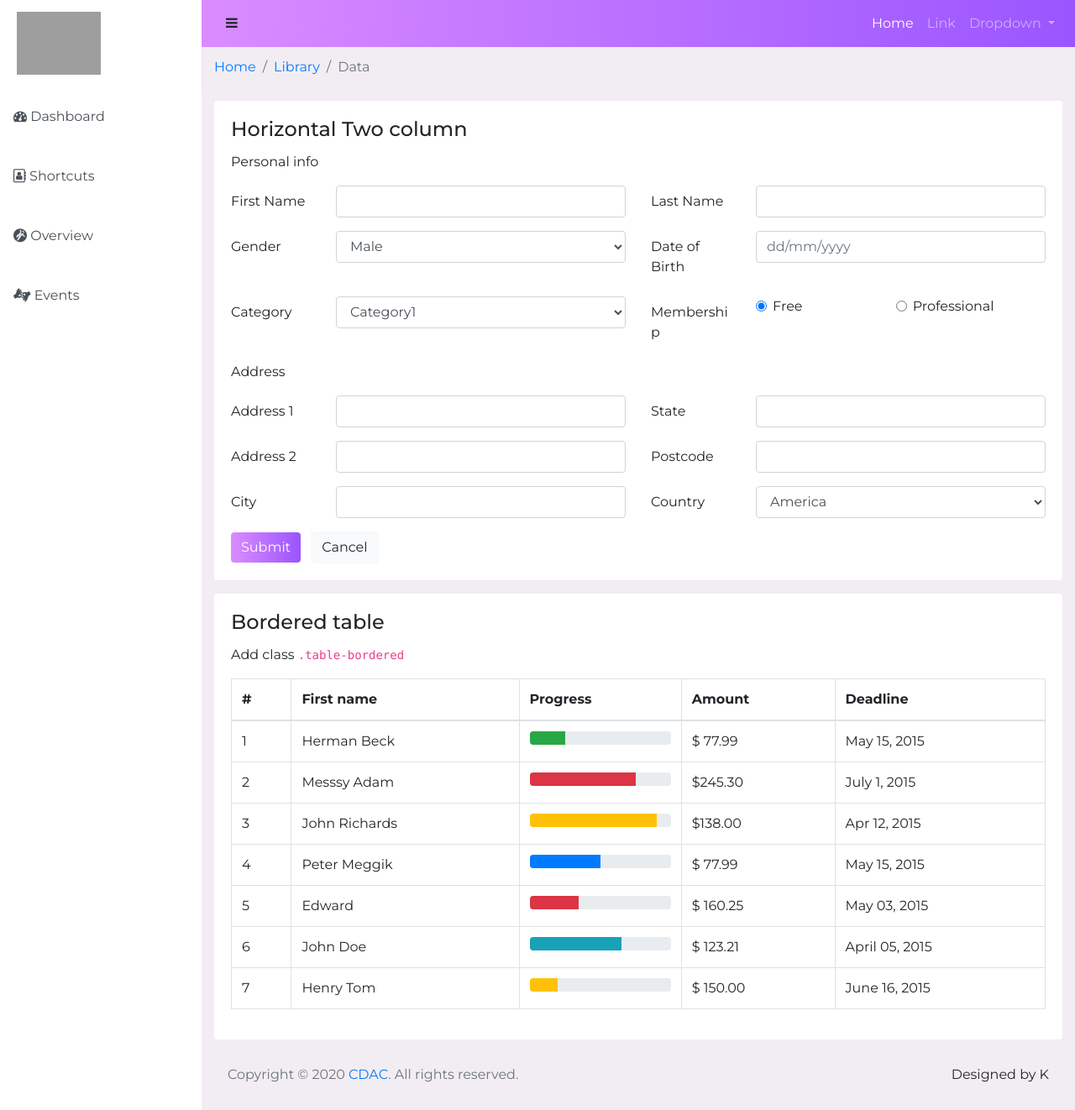
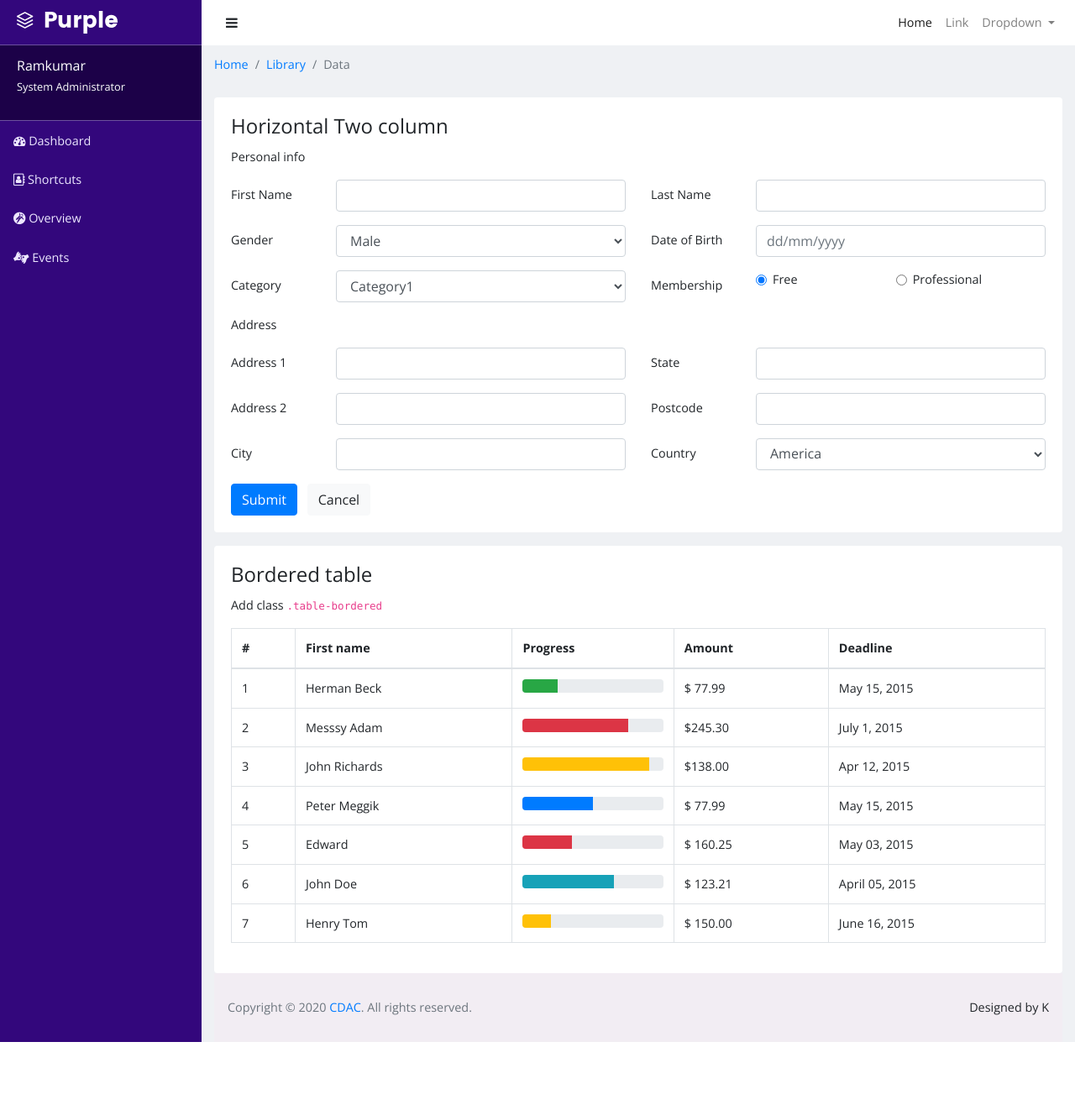
Before and after one commit to gokuls/covidassetmgt, a Django app: template covidasset/assetmgt/templates/assetmgt/fomndtable.html in a window 1280 px wide. Shown: the whole page at 84% size. After the commit the page ends 1241 px from the top, so only its background shows below. Run offline with Django 3.2, Linux system fonts and the light colour scheme; the template is opened without the code that fills it, so the values that code supplies are empty; grey boxes are pictures that could not be loaded.

Commit message:
Updated Static Files

```diff
--- a/covidasset/assetmgt/static/assetmgt/css/simple-sidebar.css
+++ b/covidasset/assetmgt/static/assetmgt/css/simple-sidebar.css
@@ -4,7 +4,8 @@
  * Licensed under MIT (https://github.com/BlackrockDigital/startbootstrap-simple-sidebar/blob/master/LICENSE)
  */
 body {
-  overflow-x: hidden; font-family: 'Montserrat', sans-serif !important; background-color:#f2edf3;
+  overflow-x: hidden;  background-color:#eff1f4; font-family: 'Open Sans', sans-serif;     font-size: 0.9rem !important;
+
 
 }
 .bg-gradient-danger {
@@ -43,12 +44,12 @@ transition: opacity 0.3s ease; color:#fff;}
   -webkit-transition: margin .25s ease-out;
   -moz-transition: margin .25s ease-out;
   -o-transition: margin .25s ease-out;
-  transition: margin .25s ease-out; background-color:#fff;
+  transition: margin .25s ease-out; background-color:#33077c;
 }
 
 #sidebar-wrapper .sidebar-heading {
-  padding: 0.875rem 1.25rem;
-  font-size: 1.2rem;
+  padding: 0.8rem 1.25rem;
+  font-size: 1rem;
 }
 
 #sidebar-wrapper .list-group {
@@ -61,6 +62,8 @@ transition: opacity 0.3s ease; color:#fff;}
     padding: 30px 1rem;
 
 }
+.custom-bg {background-color:#1c0148;}
+.border-light {border-color:#6c509d !important;}
 
 #page-content-wrapper {
   min-width: 100vw;
@@ -75,6 +78,8 @@ transition: opacity 0.3s ease; color:#fff;}
     margin-left: 0;
   }
 
+
+
   #page-content-wrapper {
     min-width: 0;
     width: 100%;
@@ -85,6 +90,5 @@ transition: opacity 0.3s ease; color:#fff;}
   }
 }
 .breadcrumb {background-color:transparent !important; padding-left:0 !important;}
-.list-group-item {padding:1.5rem 0 1.5rem 1rem}
-
-.list-group-item-action .active{ color: #b66dff !important;}
+.list-group-item {padding:0.8rem 0 .8rem 1rem; background-color:#33077c; color:#ede7ff	;}
+.list-group-item:hover {background-color:#4309a2; color:#fafafa;}
--- a/covidasset/assetmgt/templates/assetmgt/fomndtable.html
+++ b/covidasset/assetmgt/templates/assetmgt/fomndtable.html
@@ -9,7 +9,7 @@
   <meta name="description" content="">
   <meta name="author" content="">
 
-  <title>Simple Sidebar - Start Bootstrap Template</title>
+  <title>Asset Management</title>
 
   <!-- Bootstrap core CSS -->
   <link href="css/bootstrap.min.css" rel="stylesheet">
@@ -17,8 +17,8 @@
   <!-- Custom styles for this template -->
   <link href="css/simple-sidebar.css" rel="stylesheet">
       <link href="css/font-awesome.min.css" rel="stylesheet">
-<link href="https://fonts.googleapis.com/css2?family=Montserrat:ital,wght@0,100;0,300;0,400;0,500;0,700;0,900;1,100;1,300;1,400;1,500;1,700;1,900&display=swap" rel="stylesheet">
 
+<link href="https://fonts.googleapis.com/css2?family=Open+Sans:ital,wght@0,300;0,400;0,600;0,700;0,800;1,300;1,400;1,600;1,700;1,800&display=swap" rel="stylesheet">
 </head>
 
 <body>
@@ -27,7 +27,8 @@
 
     <!-- Sidebar -->
     <div  id="sidebar-wrapper">
-      <div class="sidebar-heading  shadow-sm "><img width="100px" src="https://www.bootstrapdash.com/demo/purple-admin-free/assets/images/logo.svg" alt="logo"> </div>
+      <div class="sidebar-heading  shadow-sm "><img width="120px" src="images/logo.svg" alt="logo"> </div>
+	  <div class="sidebar-heading bg-prim text-white border-top border-bottom border-light custom-bg"><p >Ramkumar<br/><small>System Administrator</small> </p></div>
       <div class="list-group list-group-flush">
         <a href="#" class="list-group-item  border-0 list-group-item-action "><i class="fa fa-tachometer" aria-hidden="true"></i> Dashboard</a>
         <a href="#" class="list-group-item border-0 list-group-item-action "><i class="fa fa-address-book-o" aria-hidden="true"></i>
@@ -44,7 +45,7 @@
     <!-- Page Content -->
     <div id="page-content-wrapper">
 
-           <nav class="navbar navbar-expand-lg navbar-dark bg-gradient-primary border-0">
+           <nav class="navbar navbar-expand-lg navbar-light bg-white border-0">
         <button id="menu-toggle" class="btn  btn-white"><i class="fa fa-bars" aria-hidden="true"></i>
 </button>
 
@@ -231,7 +232,7 @@
 
 					  <div class="row">
 
-			 <div class="col-md-12"> <button type="submit" class="btn btn-gradient-primary mr-2">Submit</button>
+			 <div class="col-md-12"> <button type="submit" class="btn btn-primary mr-2">Submit</button>
 						  <button class="btn btn-light">Cancel</button></div>
 
 			  </div>
```
Also changed, not shown: covidasset/assetmgt/assetmgt.py (added, +20 -0 lines), covidasset/assetmgt/templates/assetmgt/index.html (+19 -17 lines), covidasset/assetmgt/static/assetmgt/images/logo.svg (added).
